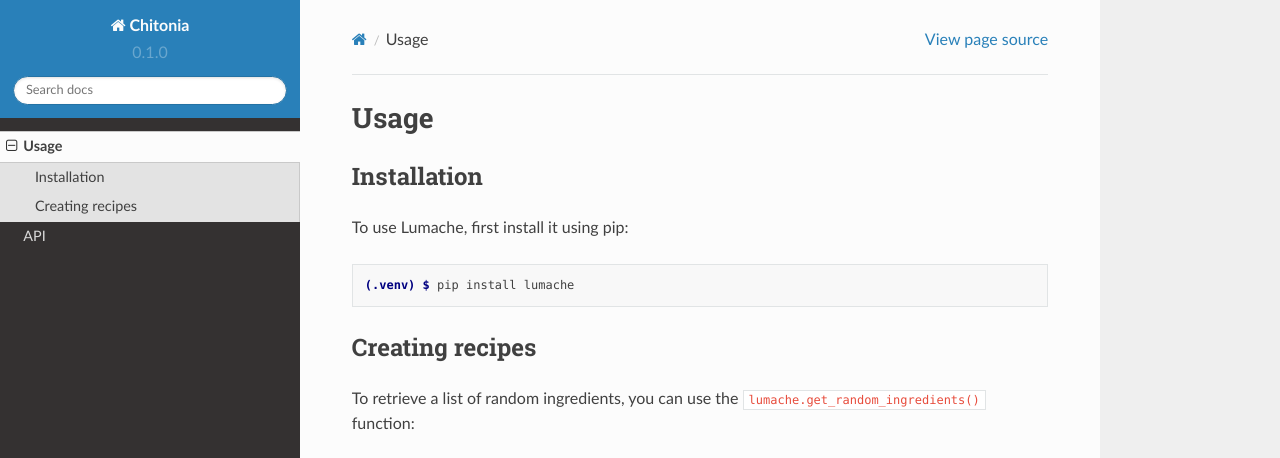
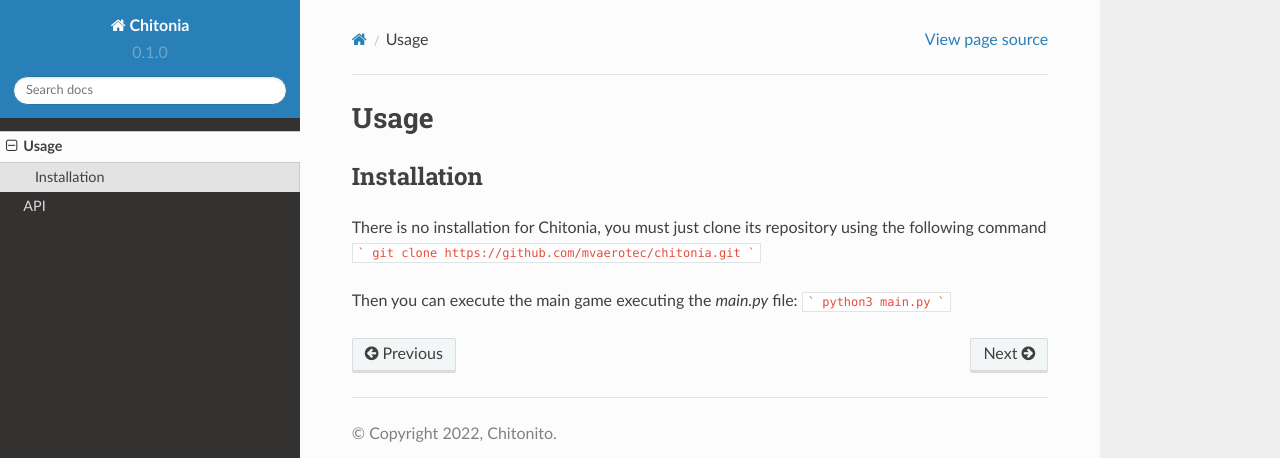
Before and after one commit to mvaerotec/chitonia, a Sphinx documentation site: the page built from docs/source/usage.rst, in a window 1280 px wide and 1095 px high. Shown: the top 458 px of the window. Built offline with Sphinx 7.4.7 and the Read the Docs theme 2.0.0, drawn with Linux system fonts in a browser that asks for light colours; some of the changed text lies outside the part shown; grey boxes are pictures that could not be loaded.

Commit message:
Removed Lumache references

````diff
--- a/docs/source/usage.rst
+++ b/docs/source/usage.rst
@@ -6,28 +6,13 @@
 Installation
 ------------
 
-To use Lumache, first install it using pip:
+There is no installation for Chitonia, you must just clone its repository using
+the following command
+```
+git clone https://github.com/mvaerotec/chitonia.git
+```
 
-.. code-block:: console
-
-   (.venv) $ pip install lumache
-
-Creating recipes
-----------------
-
-To retrieve a list of random ingredients,
-you can use the ``lumache.get_random_ingredients()`` function:
-
-.. autofunction:: lumache.get_random_ingredients
-
-The ``kind`` parameter should be either ``"meat"``, ``"fish"``,
-or ``"veggies"``. Otherwise, :py:func:`lumache.get_random_ingredients`
-will raise an exception.
-
-.. autoexception:: lumache.InvalidKindError
-
-For example:
-
->>> import lumache
->>> lumache.get_random_ingredients()
-['shells', 'gorgonzola', 'parsley']
+Then you can execute the main game executing the `main.py` file:
+```
+python3 main.py
+```
--- a/pyproject.toml
+++ b/pyproject.toml
@@ -3,6 +3,6 @@
 build-backend = "flit_core.buildapi"
 
 [project]
-name = "lumache"
+name = "chitonia"
 authors = [{name = "Chitonchito", email = "chitonito@maaa"}]
 dynamic = ["version", "description"]
````
Also changed, not shown: docs/source/index.rst (+2 -5 lines).
